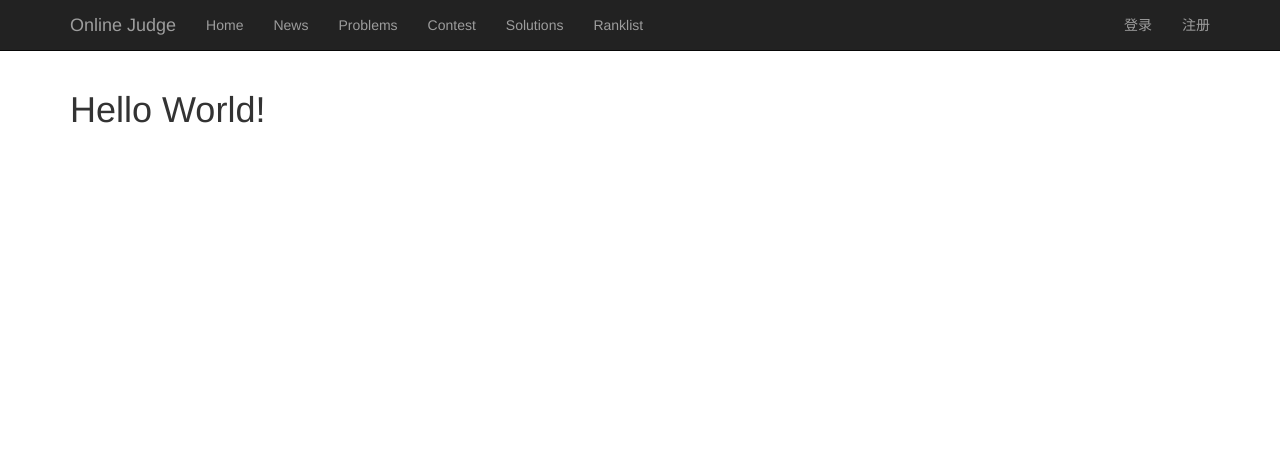
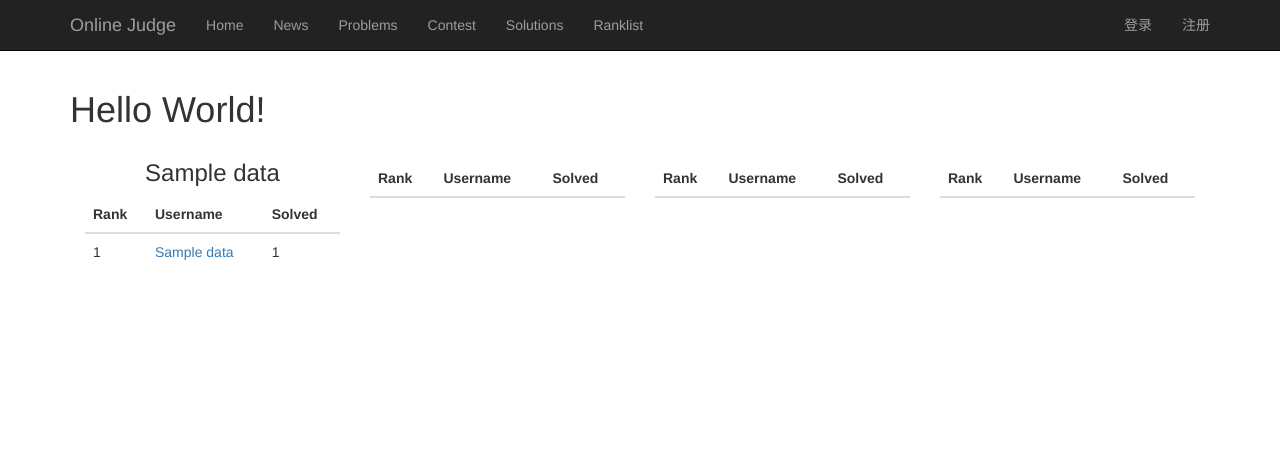
Before and after one commit to zrq495/OnlineJudge, a Python web app: template src/oj/templates/index.html in a window 1280 px wide. Shown: the top 459 px of the page. Run offline with Jinja, Linux system fonts and the light colour scheme; the template is opened without the code that fills it: most values are stand-ins (such as "Sample title", 1, 10 or a date in 2020); lists and menus that the app fills with data are empty; some libraries are stand-ins or nearby versions.

Commit message:
add statistics to index

```diff
--- a/src/config.py
+++ b/src/config.py
@@ -14,6 +14,7 @@ class Config(object):
         '\xd0J\xec\xbdw\nfc\xc5Q\xd0\x8cd\xf1')
 
     SQLALCHEMY_RECORD_QUERIES = True
+    # SQLALCHEMY_ECHO = True
 
     # email
     # MAIL_SERVER = 'smtp.163.com'
--- a/src/oj/templates/index.html
+++ b/src/oj/templates/index.html
@@ -6,4 +6,27 @@
     {% else %}
       <h1>Hello World!</h1>
     {% endif %}
+    {% for data in [day_top, week_top, month_top, year_top] %}
+    <div class="col-md-3">
+        <h3 class="text-center"> {{ data.1 }}</h3>
+        <table class="table">
+            <thead>
+                <tr>
+                    <th>Rank</th>
+                    <th>Username</th>
+                    <th>Solved</th>
+                </tr>
+            </thead>
+            <tbody>
+                {% for d in data.0 %}
+                <tr>
+                    <td>{{ loop.index }}</td>
+                    <td><a href="{{ url_for('profile.profile', user_id=d.1) }}">{{ d.2 }}</a></td>
+                    <td>{{ d.0 }}</td>
+                </tr>
+                {% endfor %}
+            </tbody>
+        </table>
+    </div>
+    {% endfor %}
 {% endblock %}
```
Also changed, not shown: src/oj/views/index.py (+26 -3 lines).
